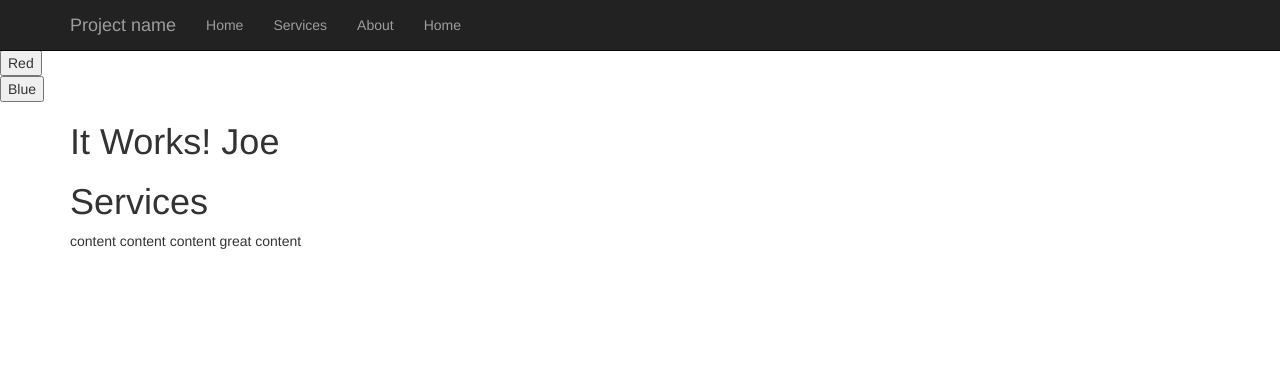
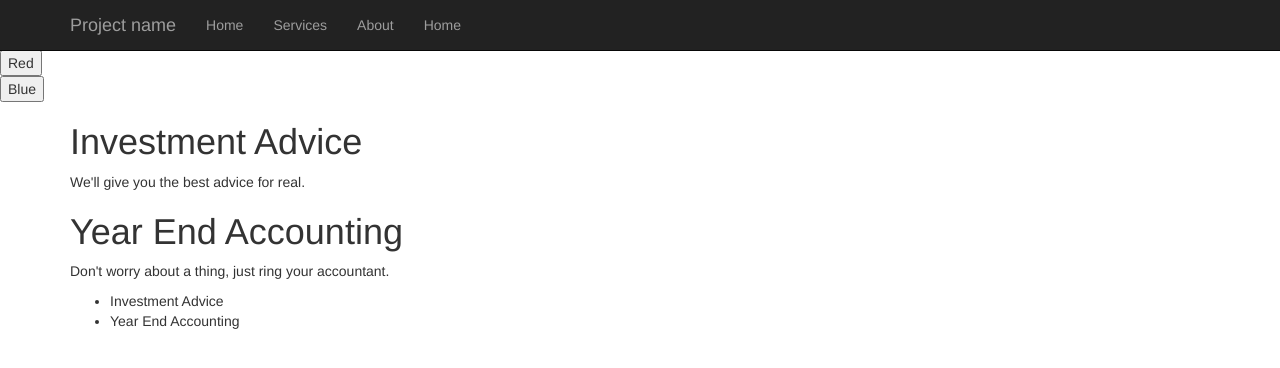
Before and after one commit to zachlevy/react-playground, a React app: page / in a window 1280 px wide. Shown: the top 368 px of the page. Built offline with nearby package versions, Linux system fonts and the light colour scheme; no server answers.

Commit message:
subpages

```diff
--- a/src/Page.jsx
+++ b/src/Page.jsx
@@ -1,15 +1,37 @@
 import React from 'react';
 import { render } from 'react-dom';
+import Subpage from "./Subpage"
 
 
 
 export default class Page extends React.Component {
   render () {
-    return (
-      <div>
-        <h1>{this.props.content.title}</h1>
-        <p>{this.props.content.body}</p>
-      </div>
-    )
+    if (Array.isArray(this.props.content.body)) {
+      return (
+        <div>
+          <div>
+            {this.props.content.body.map(function(subpage, index) {
+               return <Subpage key={subpage.slug} content={subpage} />
+            })}
+          </div>
+          <div>
+            <ul>
+              {this.props.content.body.map(function(subpage, index) {
+                 return <li key={subpage.slug}>{subpage.title}</li>
+              })}
+            </ul>
+          </div>
+        </div>
+      )
+    } else {
+      let content = this.props.content.body
+      return (
+        <div>
+          <h1>{content.title}</h1>
+          <p>{content.body}</p>
+        </div>
+      )
+    }
+
   }
 }
--- /dev/null
+++ b/src/Subpage.jsx
@@ -0,0 +1,15 @@
+import React from 'react';
+import { render } from 'react-dom';
+
+
+
+export default class Subpage extends React.Component {
+  render () {
+    return (
+      <div>
+        <h1>{this.props.content.title}</h1>
+        <p>{this.props.content.body}</p>
+      </div>
+    )
+  }
+}
--- a/src/index.jsx
+++ b/src/index.jsx
@@ -71,30 +71,24 @@ class App extends React.Component {
     super(props)
     this.state = {
       theme: themes[0],
-      name: "Joe",
-      content: {
-        about: {
-          title: "Services",
-          body: "content content content \n great content"
-        }
-      }
+      content: content[2]
     }
   }
-  componentDidMount() {
-    fetch("http://jsonplaceholder.typicode.com/posts/1")
-    .then(response => response.json())
-    .then(data => {
-      this.setState({
-        content: {
-          about: {
-            title: data.title,
-            body: data.body
-          }
-        }
-      })
-      console.log(data)
-    })
-  }
+  // componentDidMount() {
+  //   fetch("http://jsonplaceholder.typicode.com/posts/1")
+  //   .then(response => response.json())
+  //   .then(data => {
+  //     this.setState({
+  //       content: {
+  //         about: {
+  //           title: data.title,
+  //           body: data.body
+  //         }
+  //       }
+  //     })
+  //     console.log(data)
+  //   })
+  // }
   handleChangeTheme(theme) {
     this.setState({
       theme: theme
@@ -106,8 +100,7 @@ class App extends React.Component {
         <ThemeSelector themes={themes} handleChangeTheme={this.handleChangeTheme.bind(this)}/>
         <NavBar />
         <div className="container">
-          <h1>It Works! {this.state.name}</h1>
-          <Page content={this.state.content.about} />
+          <Page content={this.state.content} />
         </div>
       </div>
     )
```
